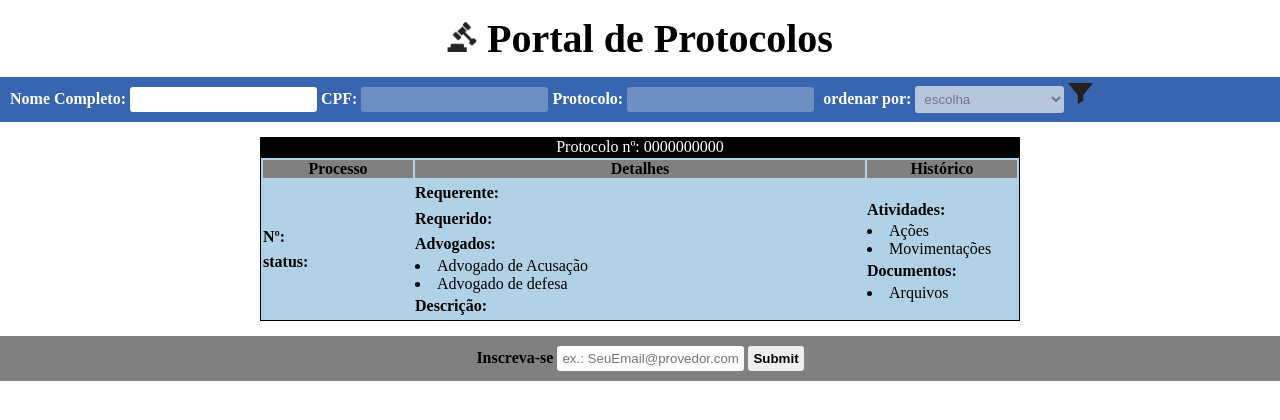
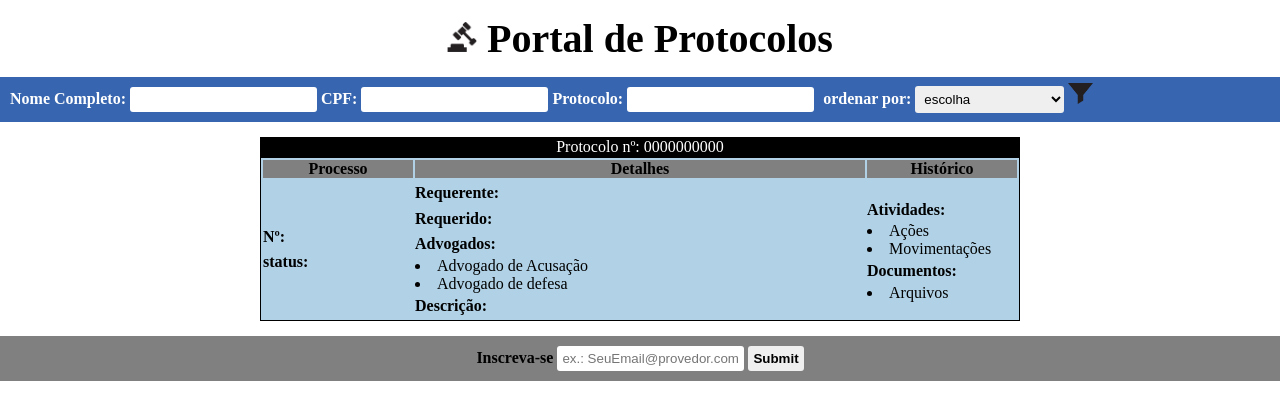
Before and after one commit to hackbras/portal-de-protocolos, a website: page index.html in a window 1280 px wide. Drawn offline with nearby package versions, Linux system fonts and the light colour scheme.

Commit message:
changes project menu

```diff
--- a/index.html
+++ b/index.html
@@ -25,15 +25,15 @@
                         <input id="form-text__name" class="form-text" name="name-complete" type="text" pattern="[a-zA-Z]+$" minlength="2" maxlength="100" onmouseout="validation(this.id , this.name )" require>
 
                         <label class="form-label" for="">CPF:</label>
-                        <input id="form-text__cpf" class="form-text" name="cpf" type="number" pattern="[a-zA-Z0-9]" minlength="11" maxlength="11" onmouseout="validation(this.id , this.name )" require disabled>
+                        <input id="form-text__cpf" class="form-text" name="cpf" type="number" pattern="[a-zA-Z0-9]" minlength="11" maxlength="11" onmouseout="validation(this.id , this.name )" require>
 
                         <label class="form-label" for="">Protocolo:</label>
-                        <input id="form-text__protocol" class="form-text" name="protocol" type="number" pattern="[a-zA-Z0-9]" minlength="1" maxlength="11" onmouseout="validation(this.id , this.name )" require disabled>
+                        <input id="form-text__protocol" class="form-text" name="protocol" type="number" pattern="[a-zA-Z0-9]" minlength="1" maxlength="11" onmouseout="validation(this.id , this.name )" require>
                     </form>
                 </a>
                 <a class="main-menu__option order" href="#">
                     <label class="form-label" for="order-by">ordenar por:</label>
-                    <select class="form-selection order-by" name="ordenar" id="order-by" disabled>
+                    <select class="form-selection order-by" name="ordenar" id="order-by">
                         <option class="form-option order-by__protocol-plus" value="protocol-default">escolha</option>
                         <option class="form-option order-by__protocol-plus" value="protocol-plus">Maiores Protocolos</option>
                         <option class="form-option order-by__protocol-minus" value="protocol-minus">Menores Protocolos</option>
```
